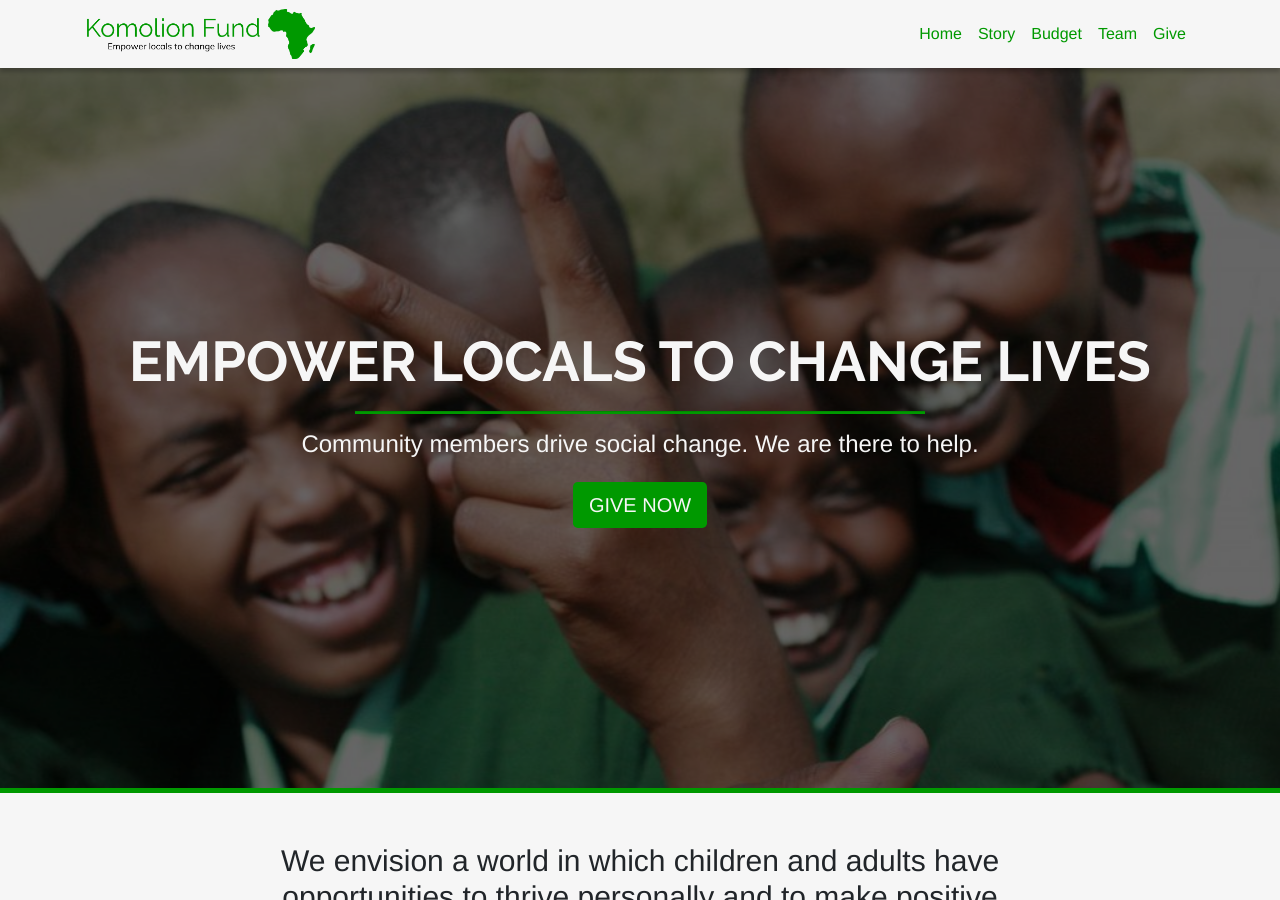
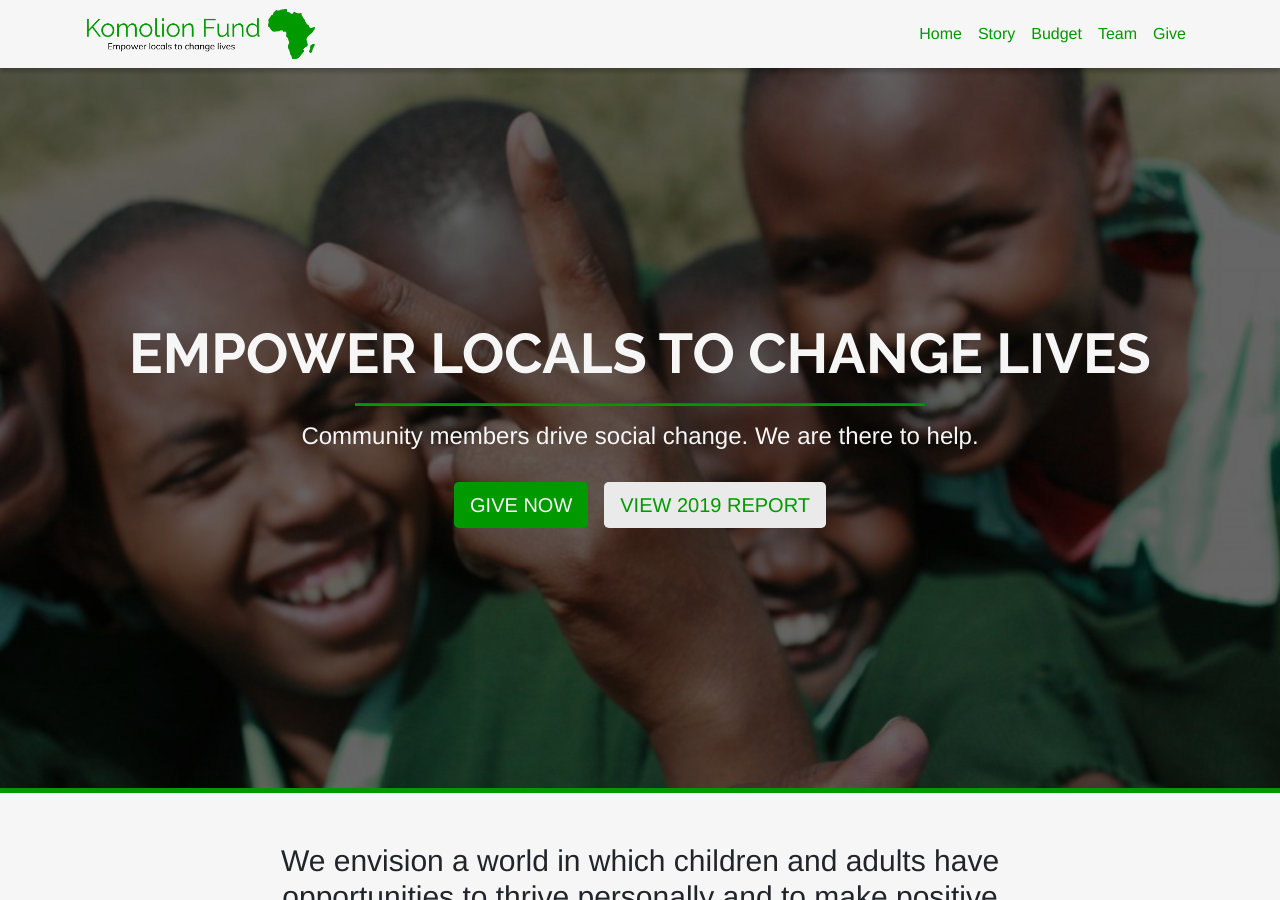
Before and after one commit to komolion/komolionfund.org, a Jekyll site: the page built from index.html, in a window 1280 px wide and 900 px high. Built offline with Jekyll 4.4.1, drawn with Linux system fonts in a browser that asks for light colours; nearby versions of some CDN libraries; some web fonts are replaced; library files that are not in the unit come from our copies.

Commit message:
Updating links, adding 2019 report

```diff
--- a/_includes/footer.html
+++ b/_includes/footer.html
@@ -53,7 +53,8 @@
         <div class='footer-body'>
           We’ve earned GuideStar’s Platinum Seal of Transparency for 2018. Click the badge below to learn more.
           <a id='guide-star' class='ml-auto mr-auto' target='_blank'
-             href='https://www.guidestar.org/profile/82-0767577'>
+             href='https://www.guidestar.org/profile/82-0767577'
+             rel='noreferrer noopener'>
             <img src='https://widgets.guidestar.org/gximage2?o=9595567&l=v4'/>
           </a>
         </div>
--- a/_includes/navigation.html
+++ b/_includes/navigation.html
@@ -13,7 +13,12 @@
         {% for item in site.data.navigation %}
         <a href='{{ item.link }}' class='nav-item nav-link'>{{ item.name }}</a>
         {% endfor %}
-        <a href='https://donorbox.org/komolion-fund-donations' class='nav-item nav-link' target='_blank'>Give</a>
+        <a href='https://donorbox.org/komolion-fund-donations'
+           class='nav-item nav-link'
+           target='_blank'
+           rel='noreferrer noopener'>
+          Give
+        </a>
       </div>
     </div>
   </nav>
--- a/_sass/home.scss
+++ b/_sass/home.scss
@@ -22,11 +22,16 @@
     background-color: $primary;
   }
 
-  #jumbotron-btn {
-    color: $light;
+  .jumbotron-btn {
     cursor: pointer;
     &:hover {
       text-decoration-line: none;
+    }
+    &#jumbotron-give-btn {
+      color: $light;
+    }
+    &#jumbotron-report-btn {
+      color: $primary;
     }
   }
 }
--- a/index.html
+++ b/index.html
@@ -4,7 +4,8 @@ title: Komolion Fund
 
 jumbotron-title: Empower locals to change lives
 jumbotron-subtitle: Community members drive social change. We are there to help.
-jumbotron-button-text: Give Now
+jumbotron-give-button-text: Give Now
+jumbotron-report-button-text: View 2019 Report
 
 mission-title: We envision a world in which children and adults have opportunities to thrive personally and to make
     positive contributions to their communities.
@@ -39,11 +40,19 @@ video-description: The winds of change are blowing in Komolion, a tiny village i
             {{ page.jumbotron-subtitle }}
           </h4>
           <div class='row justify-content-center mt-4'>
-            <a id='jumbotron-btn'
-               class='btn-primary btn-lg'
+            <a id='jumbotron-give-btn'
+               class='jumbotron-btn m-2 btn-primary btn-lg'
                href='https://donorbox.org/komolion-fund-donations'
-               target='_blank'>
-              {{ page.jumbotron-button-text | upcase }}
+               target='_blank'
+               rel='noreferrer noopener'>
+              {{ page.jumbotron-give-button-text | upcase }}
+            </a>
+            <a id='jumbotron-report-btn'
+               class='jumbotron-btn m-2 btn-secondary btn-lg'
+               href='/assets/pdf/2019report.pdf'
+               target='_blank'
+               rel='noreferrer noopener'>
+              {{ page.jumbotron-report-button-text | upcase }}
             </a>
           </div>
         </div>
--- a/team.html
+++ b/team.html
@@ -16,7 +16,7 @@ title: Board of Directors
         <div class='team-member-title mb-2'>
           {{ member.name }} - {{ member.position}}
           {% if member.linkedin %}
-          <a href='https://www.linkedin.com/in/{{ member.linkedin }}' target='_blank'>
+          <a href='https://www.linkedin.com/in/{{ member.linkedin }}' target='_blank' rel='noreferrer noopener'>
             <i class='fab fa-md fa-linkedin text-linkedin ml-1'></i>
           </a>
           {% endif %}
```
Also changed, not shown: 1 other file.
